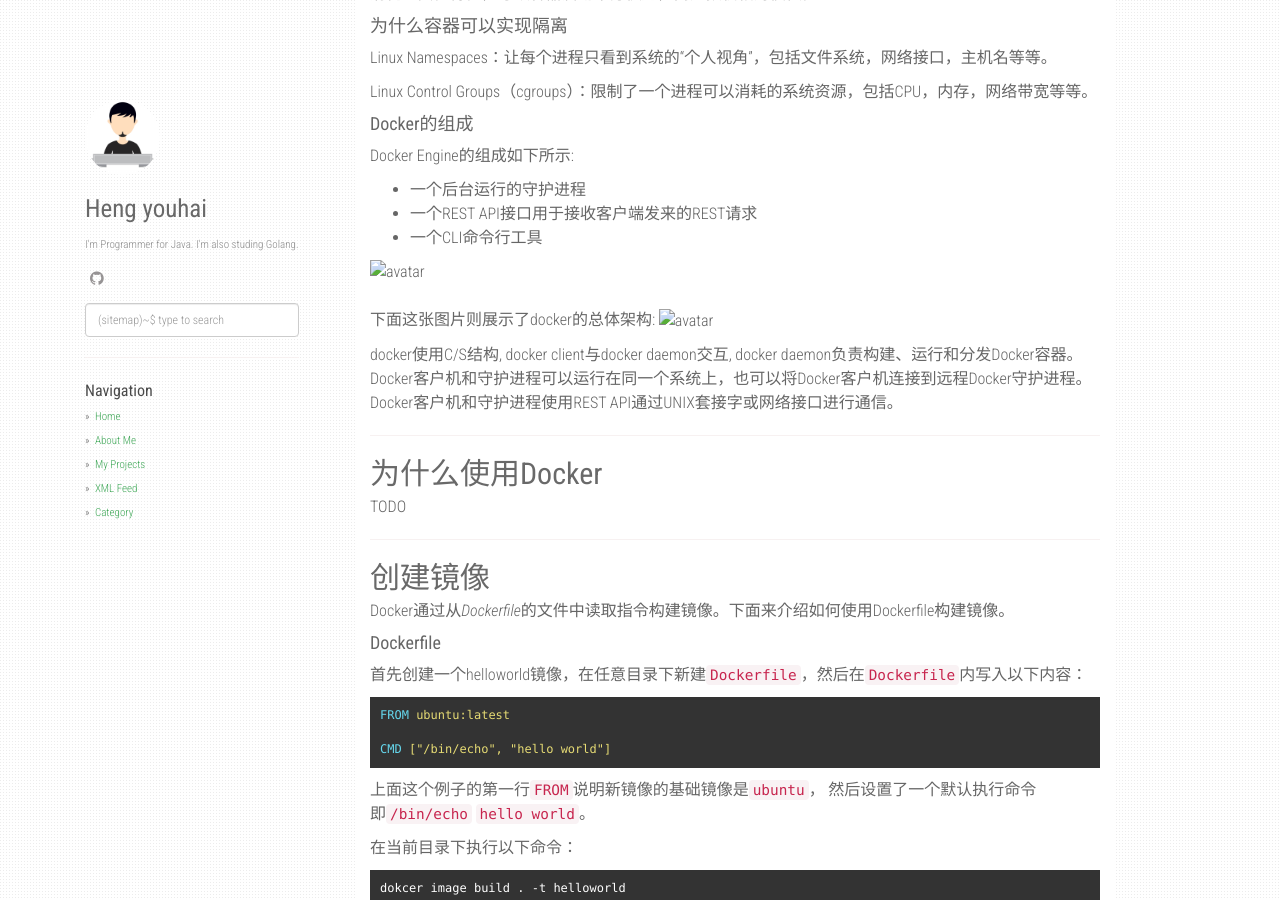
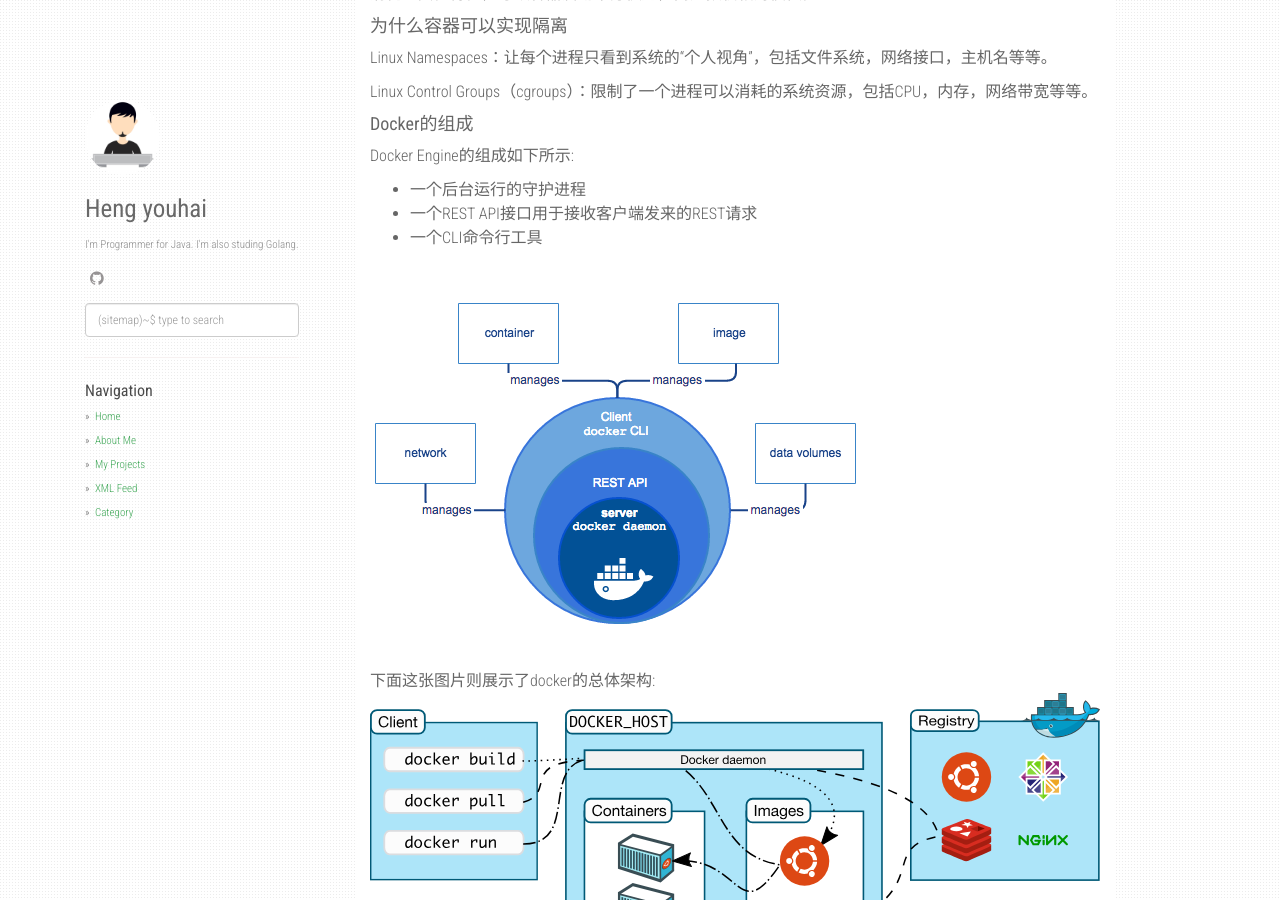
Before and after one commit to hengyoush/hengyoush.github.io, a Jekyll site: the page built from _posts/2019-06-04-docker-concept.md, in a window 1280 px wide and 900 px high, scrolled down 801 px. Built offline with Jekyll 4.4.1, drawn with Linux system fonts in a browser that asks for light colours; nearby versions of some CDN libraries; comment, search, counter and statistics services are not loaded.

Commit message:
修改图片路径

```diff
--- a/_posts/2019-06-04-docker-concept.md
+++ b/_posts/2019-06-04-docker-concept.md
@@ -39,11 +39,11 @@ Docker Engine的组成如下所示:
 - 一个REST API接口用于接收客户端发来的REST请求
 - 一个CLI命令行工具
 
-![avatar](../static/img/engine-components-flow.png)
+![avatar](/static/img/engine-components-flow.png)
 <br>
 <br>
 下面这张图片则展示了docker的总体架构:
-![avatar](../static/img/architecture.svg)
+![avatar](/static/img/architecture.svg)
 
 docker使用C/S结构, docker client与docker daemon交互, docker daemon负责构建、运行和分发Docker容器。Docker客户机和守护进程可以运行在同一个系统上，也可以将Docker客户机连接到远程Docker守护进程。Docker客户机和守护进程使用REST API通过UNIX套接字或网络接口进行通信。
 
@@ -313,7 +313,7 @@ docker有两种方式处理这种情况:
 2. *bind mount*
 
 这两种方式的差别如下所示:
-![avatar](../static/img/types-of-mounts.png)
+![avatar](/static/img/types-of-mounts.png)
 
 可以看到, 这两种方式对于容器来说都是一样的, 只是文件在宿主机上存在的方式不同.
 - **Volumes**是Docker管理在宿主机的`/var/lib/docker/volumes/`目录下管理的, Volumes是存储持久化文件的最佳方式.
```
